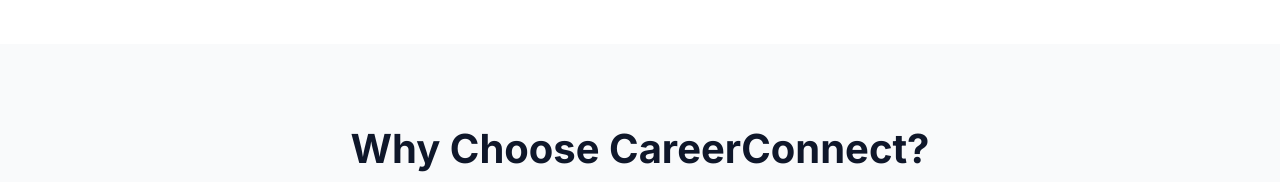
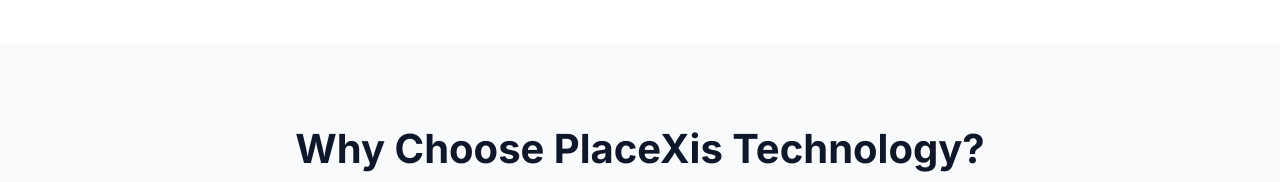
Before and after one commit to Herin27/PlaceXis-Technology, a website: page client/index.html in a window 1280 px wide. Shown: the part 1200-1382 px from the top of the page. Drawn offline with Linux system fonts and the light colour scheme; no server answers.

Commit message:
Update section titles to reflect branding change from CareerConnect to PlaceXis Technology

```diff
--- a/client/index.html
+++ b/client/index.html
@@ -171,7 +171,7 @@
 
   <section class="why-choose-section">
     <div class="choose-header">
-      <h2>Why Choose CareerConnect?</h2>
+      <h2>Why Choose PlaceXis Technology?</h2>
       <p>We're committed to your success with proven methods, expert guidance, and personalized support.</p>
     </div>
 
```
Also changed, not shown: client/register.html (+1 -1 lines).
